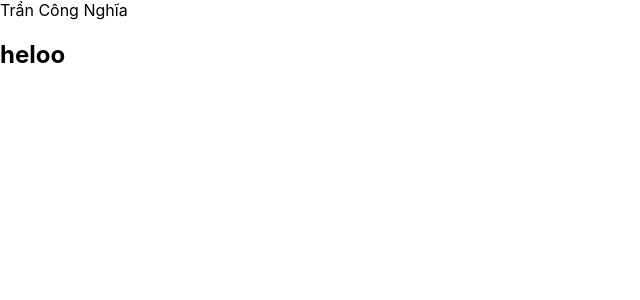
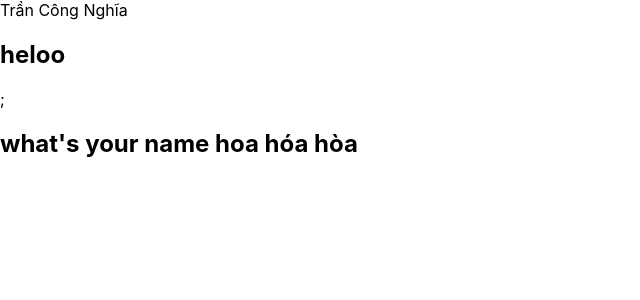
Before and after one commit to Hksiusua/Reactjs, a React (Create React App) app in the folder base-react-redux/: page / in a window 1280 px wide. Shown: the top 300 px of the page, without its empty margins (0-640 px from the left). Built offline with nearby package versions, Linux system fonts and the light colour scheme; the HTML template or start-up script is replaced by a standard one.

Commit message:
nghia-17

```diff
--- a/base-react-redux/src/components/Mycomponent.js
+++ b/base-react-redux/src/components/Mycomponent.js
@@ -1,7 +1,15 @@
 import React from "react";
 class Mycomponent extends React.Component {
+  state = {
+    name: "hoa hóa hòa",
+    age: 20,
+  };
   render() {
-    return <h2>heloo</h2>;
+    return (
+      <div>
+        <h2>heloo</h2>;<h2>what's your name {this.state.name}</h2>
+      </div>
+    );
   }
 }
 export default Mycomponent;
```
